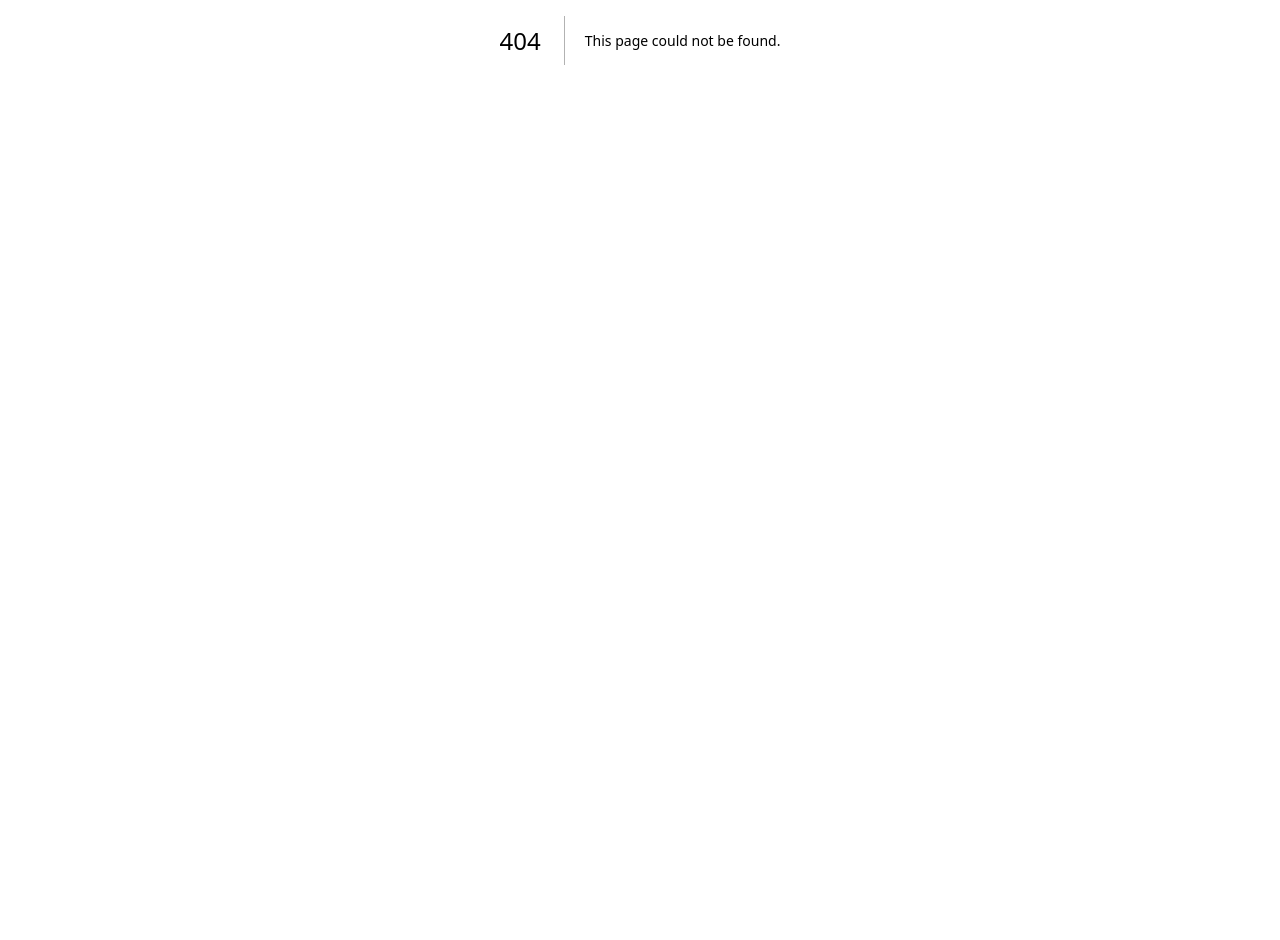
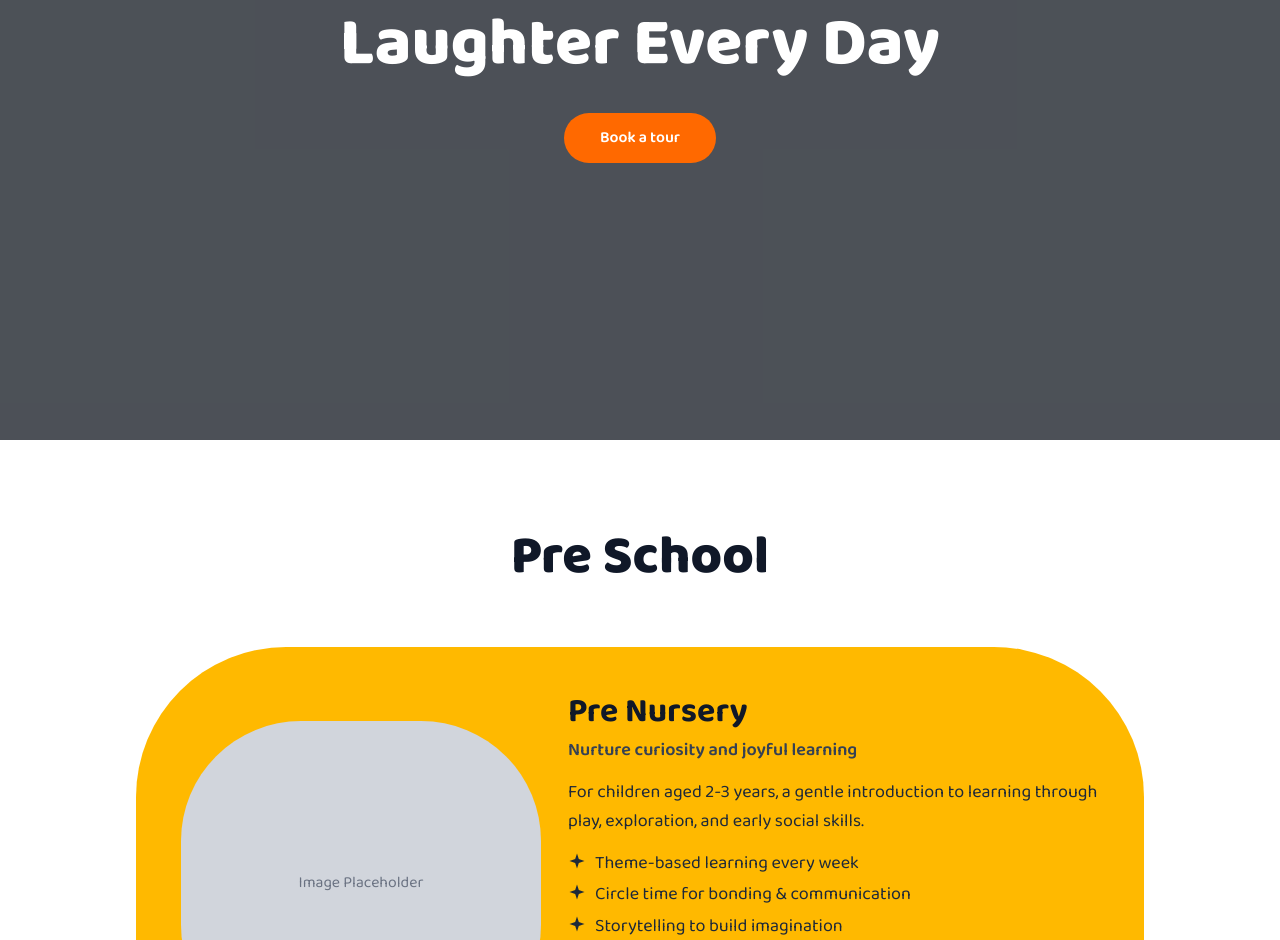
Before and after one commit to sarman03/ukti, a Next.js app: page /classroom in a window 1280 px wide. Before the commit this address had no page. Shown: the part 360-1300 px from the top of the page. Before the commit the page ends 800 px from the top, so only its background shows below. Built offline with nearby package versions, Linux system fonts and the light colour scheme.

Commit message:
classes page

```diff
--- /dev/null
+++ b/src/app/classroom/page.tsx
@@ -0,0 +1,220 @@
+import Navbar from "@/components/Navbar";
+import Footer from "@/components/Footer";
+import RippleButton from "@/components/RippleButton";
+
+const preschoolPrograms = [
+  {
+    title: "Pre Nursery",
+    subtitle: "Nurture curiosity and joyful learning",
+    description:
+      "For children aged 2-3 years, a gentle introduction to learning through play, exploration, and early social skills.",
+    points: [
+      "Theme-based learning every week",
+      "Circle time for bonding & communication",
+      "Storytelling to build imagination",
+      "Early language & math concepts",
+      "Montessori practical life skills",
+    ],
+  },
+  {
+    title: "Nursery",
+    subtitle: "Build strong foundations for growth",
+    description:
+      "For children aged 3-4 years, a structured yet playful program that develops creativity, communication, and early academics.",
+    points: [
+      "Phonics & early literacy skills",
+      "Creative arts & STEAM activities",
+      "Early math & logical thinking",
+      "Storytelling & expressive learning",
+      "Practical life & independence skills",
+      "Gross motor & outdoor play",
+    ],
+  },
+  {
+    title: "Toddlers",
+    subtitle: "A safe start to explore the world",
+    description:
+      "For children aged 15-23 months, a nurturing environment focused on sensory discovery, movement, and emotional comfort.",
+    points: [
+      "Sensory & messy play exploration",
+      "Music, movement & rhymes",
+      "Fine & gross motor development",
+      "Social interaction & bonding",
+      "Safe, caring environment",
+    ],
+  },
+];
+
+const afterschoolPrograms = [
+  {
+    title: "Storytelling Program",
+    subtitle: "Bringing stories to life through imagination",
+    description:
+      'An immersive program where children explore a "Story of the Day" through engaging, expressive, and play-focused experiences.',
+    points: [
+      "Music, movement & rhythm",
+      "Theatre games & role play",
+      "Expressive storytelling sessions",
+      "Art & sensory-based activities",
+      "Gross motor play & movement",
+    ],
+  },
+  {
+    title: "Language & Math Program",
+    subtitle: "Build strong literacy and numeracy foundations",
+    description:
+      "A structured program based on Jolly Phonics, designed to develop language and math skills through fun, hands-on learning.",
+    sections: [
+      {
+        heading: "Language Development",
+        points: [
+          "One letter introduced per session",
+          "Sound-symbol recognition",
+          "Letter formation practice",
+          "Beginning sound identification",
+          "Reading 2-3 letter words",
+        ],
+      },
+      {
+        heading: "Pre-Math Skills",
+        points: [
+          "Numbers, symbols & recognition",
+          "Counting & number sequencing",
+          "Sorting, matching & patterns",
+          "Intro to graphs through play",
+          "Shapes recognition",
+          "Number writing practice",
+        ],
+      },
+    ],
+  },
+];
+
+function ProgramCard({
+  title,
+  subtitle,
+  description,
+  points,
+  sections,
+  imageLeft = false,
+}: {
+  title: string;
+  subtitle: string;
+  description: string;
+  points?: string[];
+  sections?: { heading: string; points: string[] }[];
+  imageLeft?: boolean;
+}) {
+  return (
+    <div className={`bg-amber-400 rounded-[150px] p-6 ${imageLeft ? "md:p-10" : "md:py-10 md:pl-16 md:pr-10"} flex flex-col md:flex-row gap-6 items-center`}>
+      {/* Image placeholder */}
+      <div
+        className={`w-full md:w-80 h-56 md:h-72 bg-gray-300 rounded-[120px] flex-shrink-0 flex items-center justify-center ${
+          imageLeft ? "order-1" : "order-1 md:order-2"
+        }`}
+      >
+        <span className="text-gray-500 text-sm">Image Placeholder</span>
+      </div>
+
+      {/* Text content */}
+      <div className={`flex-1 ${imageLeft ? "order-2" : "order-2 md:order-1"}`}>
+        <h3 className="text-2xl md:text-3xl font-bold text-gray-900">
+          {title}
+        </h3>
+        <p className="text-base font-semibold text-gray-700 mt-1">{subtitle}</p>
+        <p className="text-base text-gray-800 leading-relaxed mt-3">
+          {description}
+        </p>
+
+        {points && (
+          <ul className="mt-3 space-y-1">
+            {points.map((point) => (
+              <li key={point} className="text-base text-gray-800 flex items-start gap-2">
+                <svg className="w-4 h-4 mt-0.5 flex-shrink-0" viewBox="0 0 24 24" fill="currentColor"><path d="M12 2l2.4 7.2L22 12l-7.6 2.8L12 22l-2.4-7.2L2 12l7.6-2.8z"/></svg>
+                {point}
+              </li>
+            ))}
+          </ul>
+        )}
+
+        {sections &&
+          sections.map((sec) => (
+            <div key={sec.heading} className="mt-4">
+              <p className="font-bold text-base text-gray-900">{sec.heading}</p>
+              <ul className="mt-1 space-y-1">
+                {sec.points.map((point) => (
+                  <li key={point} className="text-base text-gray-800 flex items-start gap-2">
+                    <svg className="w-4 h-4 mt-0.5 flex-shrink-0" viewBox="0 0 24 24" fill="currentColor"><path d="M12 2l2.4 7.2L22 12l-7.6 2.8L12 22l-2.4-7.2L2 12l7.6-2.8z"/></svg>
+                    {point}
+                  </li>
+                ))}
+              </ul>
+            </div>
+          ))}
+
+        <div className="mt-5">
+          <RippleButton href="#contact" className="px-14 py-3">
+            Enroll Now
+          </RippleButton>
+        </div>
+      </div>
+    </div>
+  );
+}
+
+export default function ClassroomPage() {
+  return (
+    <main>
+      <Navbar />
+
+      {/* Hero banner with dimmed image */}
+      <section className="relative w-full h-screen overflow-hidden">
+        {/* Placeholder image background */}
+        <div className="absolute inset-0 bg-gray-400" />
+        {/* Dark overlay */}
+        <div className="absolute inset-0 bg-black/50" />
+
+        {/* Text content */}
+        <div className="relative z-10 h-full flex flex-col items-center justify-center text-center px-6">
+          <h1 className="text-3xl md:text-6xl font-extrabold text-white leading-tight mb-6">
+            Love, learning &amp;<br />
+            Laughter Every Day
+          </h1>
+          <RippleButton href="#contact" className="px-8 py-3">
+            Book a tour
+          </RippleButton>
+        </div>
+      </section>
+
+      {/* Pre School Section */}
+      <section className="py-12 md:py-20 px-4 md:px-8 bg-white">
+        <div className="max-w-4xl mx-auto">
+          <h2 className="text-3xl md:text-5xl font-extrabold text-center text-gray-900 mb-10 md:mb-14">
+            Pre School
+          </h2>
+          <div className="flex flex-col gap-8 md:gap-10">
+            {preschoolPrograms.map((program) => (
+              <ProgramCard key={program.title} {...program} imageLeft />
+            ))}
+          </div>
+        </div>
+      </section>
+
+      {/* After School Section */}
+      <section className="py-12 md:py-20 px-4 md:px-8 bg-white">
+        <div className="max-w-4xl mx-auto">
+          <h2 className="text-3xl md:text-5xl font-extrabold text-center text-gray-900 mb-10 md:mb-14">
+            After school
+          </h2>
+          <div className="flex flex-col gap-8 md:gap-10">
+            {afterschoolPrograms.map((program) => (
+              <ProgramCard key={program.title} {...program} />
+            ))}
+          </div>
+        </div>
+      </section>
+
+      <Footer />
+    </main>
+  );
+}
--- a/src/components/ClassroomSection.tsx
+++ b/src/components/ClassroomSection.tsx
@@ -118,7 +118,7 @@ export default function ClassroomSection() {
 
         {/* CTA */}
         <div className="flex justify-center">
-          <RippleButton className="px-10">
+          <RippleButton href="/classroom" className="px-10">
             Explore More
           </RippleButton>
         </div>
--- a/src/components/Footer.tsx
+++ b/src/components/Footer.tsx
@@ -13,7 +13,7 @@ export default function Footer() {
               alt="Ukti Early Years"
               width={88}
               height={92}
-              className="w-16 md:w-20 h-auto"
+              className="w-32 md:w-40 h-auto"
             />
           </Link>
           <p className="text-gray-800 text-sm leading-relaxed max-w-xs">
--- a/src/components/Navbar.tsx
+++ b/src/components/Navbar.tsx
@@ -1,12 +1,15 @@
 "use client";
 
 import { useState } from "react";
+import { usePathname } from "next/navigation";
 import Link from "next/link";
 import Image from "next/image";
 import RippleButton from "./RippleButton";
 
 export default function Navbar() {
   const [menuOpen, setMenuOpen] = useState(false);
+  const pathname = usePathname();
+  const isClassroom = pathname === "/classroom";
 
   return (
     <nav className="fixed top-0 left-0 right-0 z-50 bg-amber-300 px-4 md:px-20 py-3 md:py-4 flex items-center justify-between">
@@ -27,7 +30,7 @@ export default function Navbar() {
         <a href="#about" className="text-gray-800 font-medium hover:text-gray-600 transition-colors">
           About
         </a>
-        <a href="#classes" className="text-gray-800 font-medium hover:text-gray-600 transition-colors">
+        <a href="/classroom" className={`font-medium transition-colors ${isClassroom ? "text-green-700 font-bold" : "text-gray-800 hover:text-gray-600"}`}>
           Classes
         </a>
         <a href="#contact" className="text-gray-800 font-medium hover:text-gray-600 transition-colors">
@@ -73,7 +76,7 @@ export default function Navbar() {
           <a href="#about" onClick={() => setMenuOpen(false)} className="text-gray-800 font-medium text-lg">
             About
           </a>
-          <a href="#classes" onClick={() => setMenuOpen(false)} className="text-gray-800 font-medium text-lg">
+          <a href="/classroom" onClick={() => setMenuOpen(false)} className={`font-medium text-lg ${isClassroom ? "text-green-700 font-bold" : "text-gray-800"}`}>
             Classes
           </a>
           <a href="#contact" onClick={() => setMenuOpen(false)} className="text-gray-800 font-medium text-lg">
```
